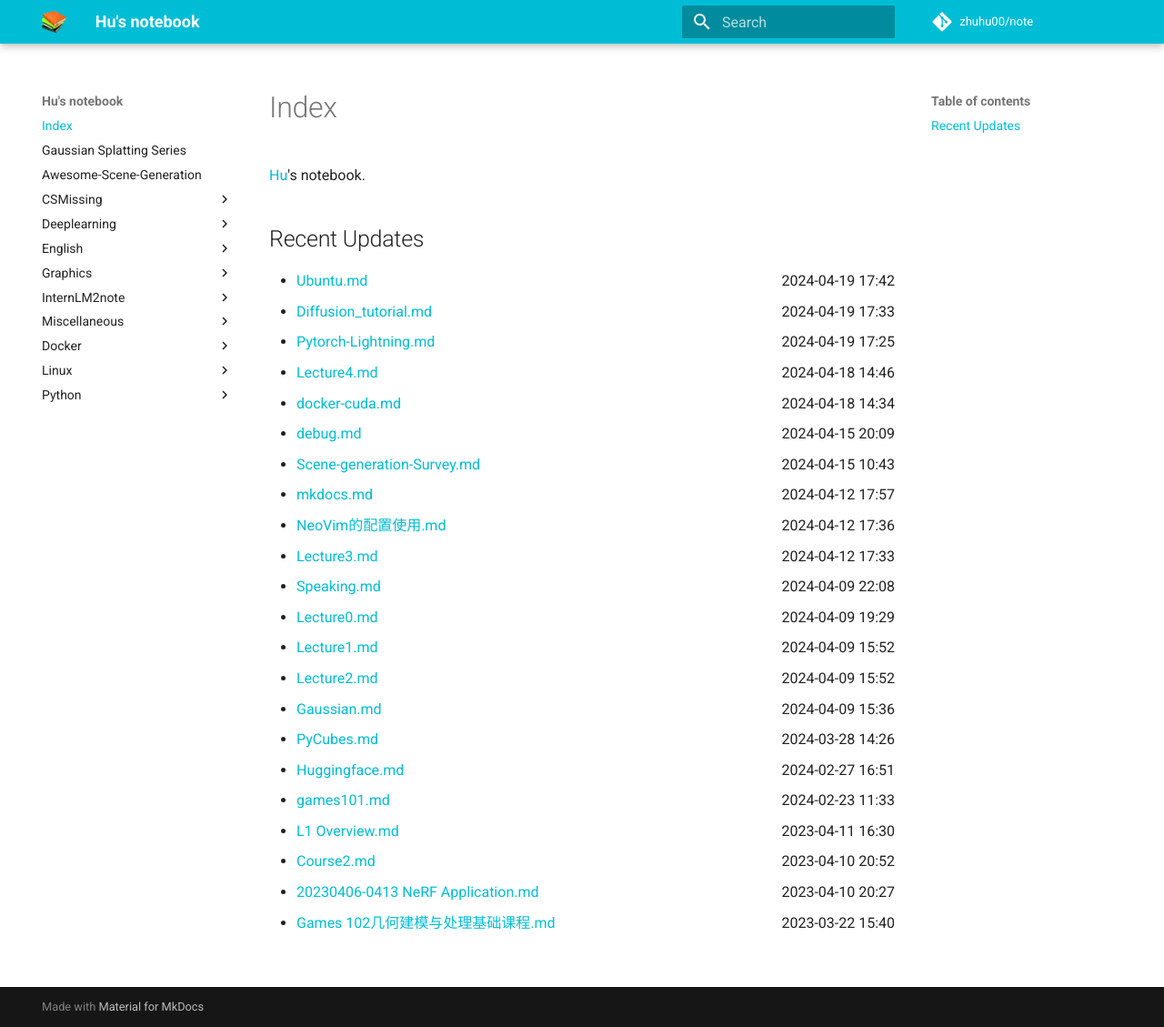
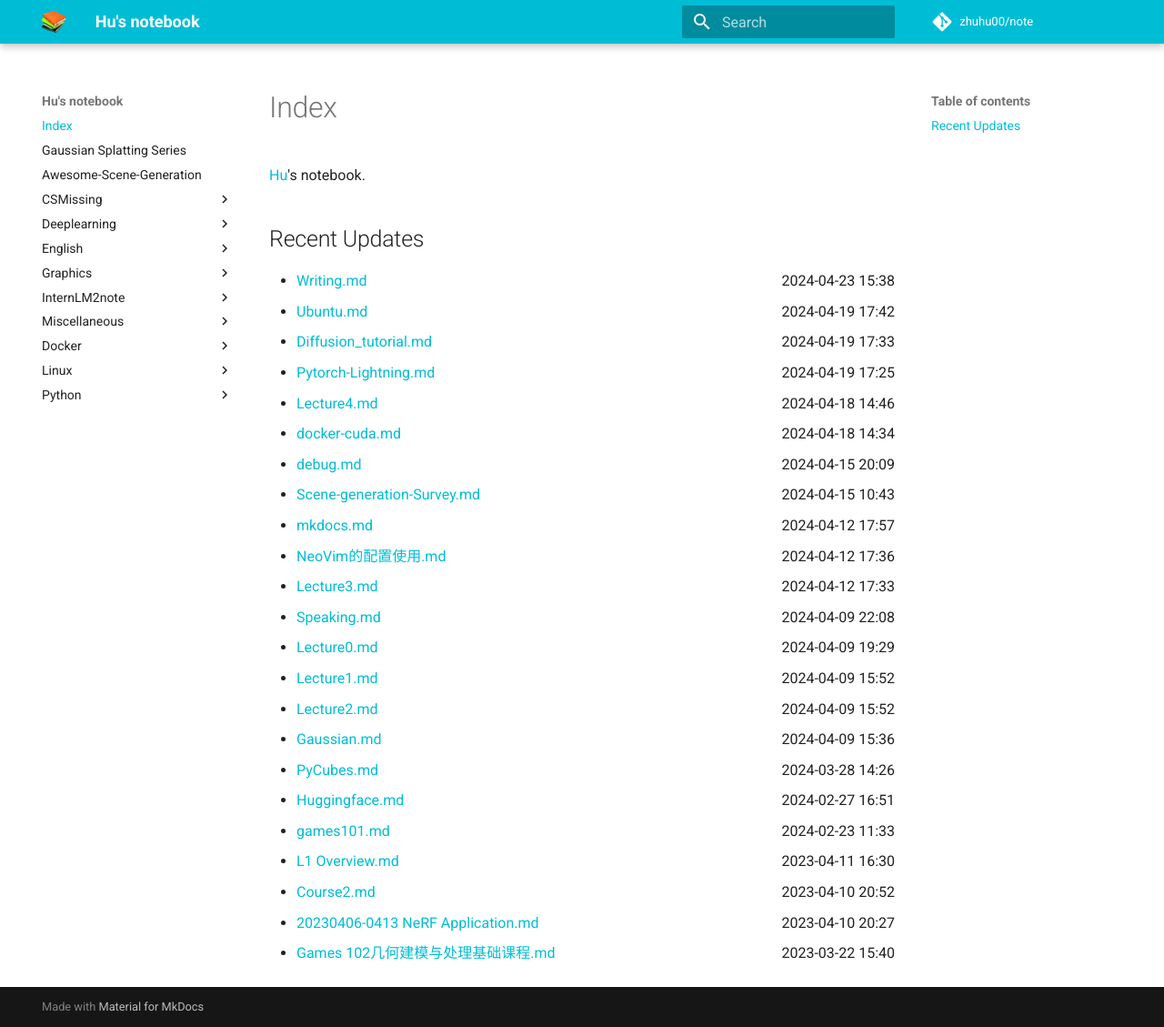
Before and after one commit to zhuhu00/note, an MkDocs documentation site: the page built from docs/index.md, in a window 1280 px wide and 1129 px high. Shown: the whole window at 91% size. Built offline with MkDocs 1.6.1 and Material for MkDocs 9.7.7, drawn with Linux system fonts in a browser that asks for light colours; comment, search, counter and statistics services are not loaded.

Commit message:
update recent

```diff
--- a/docs/index.md
+++ b/docs/index.md
@@ -4,6 +4,7 @@
 [Hu](https://zhuhu00.top/)'s notebook.
 
 ## Recent Updates
+- [Writing.md](English/Writing/) <span style="float: right;">2024-04-23 15:38</span>
 - [Ubuntu.md](linux/Ubuntu/) <span style="float: right;">2024-04-19 17:42</span>
 - [Diffusion_tutorial.md](Deeplearning/Diffusion_tutorial/) <span style="float: right;">2024-04-19 17:33</span>
 - [Pytorch-Lightning.md](Python/Pytorch-Lightning/) <span style="float: right;">2024-04-19 17:25</span>
```
